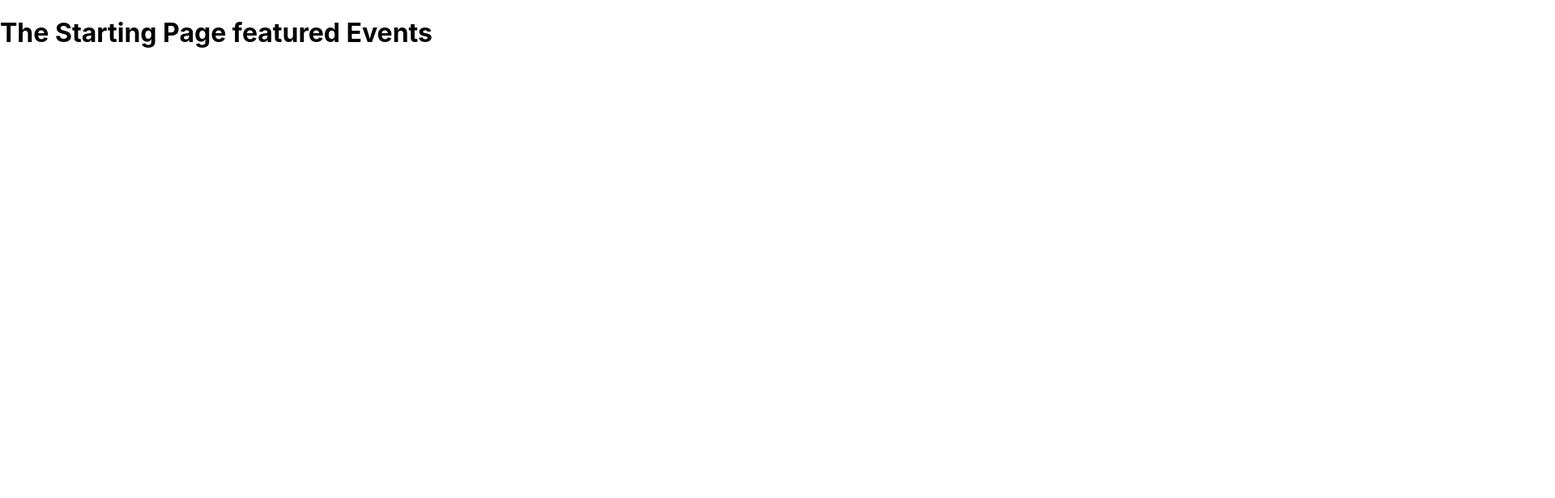
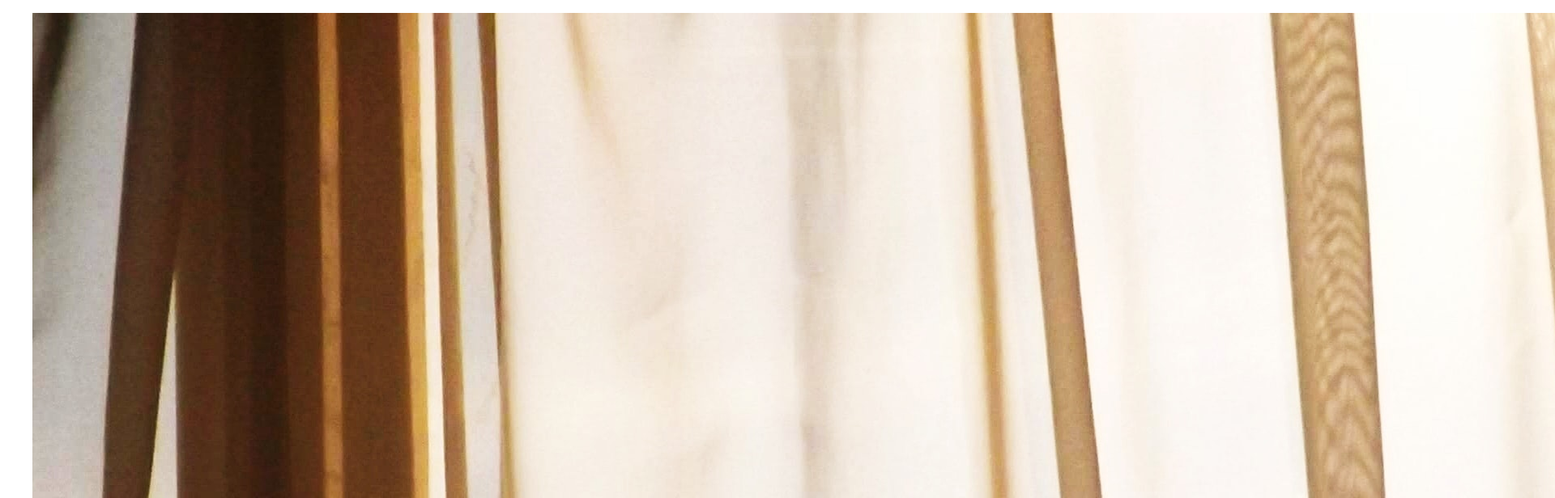
Before and after one commit to tsg1204/events-nextjs, a Next.js app: page / in a window 1280 px wide. Shown: the top 616 px of the page at 81% size, 1920 px wide, since content can reach past the window. Built offline with nearby package versions, Linux system fonts and the light colour scheme.

Commit message:
events added to home page

```diff
--- /dev/null
+++ b/components/events/event-item.js
@@ -0,0 +1,35 @@
+import Link from 'next/link';
+
+function EventItem(props) {
+  const { title, image, date, location, id } = props;
+  const humanReadableDate = new Date(date).toLocaleDateString('en-US', {
+    day: 'numeric',
+    month: 'long',
+    year: 'numeric',
+  });
+  const formattedAddress = location.replace(', ', '\n');
+  const exploreLink = `/events/${id}`;
+
+  return (
+    <li>
+      <img src={'/' + image} alt={title} />
+      <div>
+        <div>
+          <h2>{title}</h2>
+          <div>
+            <time>{humanReadableDate}</time>
+          </div>
+          <div>
+            <address>{formattedAddress}</address>
+          </div>
+        </div>
+
+        <div>
+          <Link href={exploreLink}>Explore Event</Link>
+        </div>
+      </div>
+    </li>
+  );
+}
+
+export default EventItem;
--- /dev/null
+++ b/components/events/event-list.js
@@ -0,0 +1,22 @@
+import EventItem from './event-item';
+
+function EventList(props) {
+  const { items } = props;
+
+  return (
+    <ul>
+      {items.map((event) => (
+        <EventItem
+          key={event.id}
+          id={event.id}
+          title={event.title}
+          location={event.location}
+          date={event.date}
+          image={event.image}
+        />
+      ))}
+    </ul>
+  );
+}
+
+export default EventList;
--- a/pages/index.js
+++ b/pages/index.js
@@ -1,14 +1,17 @@
 import { useRouter } from 'next/router';
+import { getFeaturedEvents } from '../dummy-data';
+import EventList from '../components/events/event-list';
 
 export default function StartingPage() {
-  const router = useRouter();
+  // const router = useRouter();
+  // console.log(router.pathname);
+  // console.log(router.query);
 
-  console.log(router.pathname);
-  console.log(router.query);
+  const featuredEvents = getFeaturedEvents();
 
   return (
     <div>
-      <h1>The Starting Page featured Events</h1>
+      <EventList items={featuredEvents} />
     </div>
   );
 }
```
